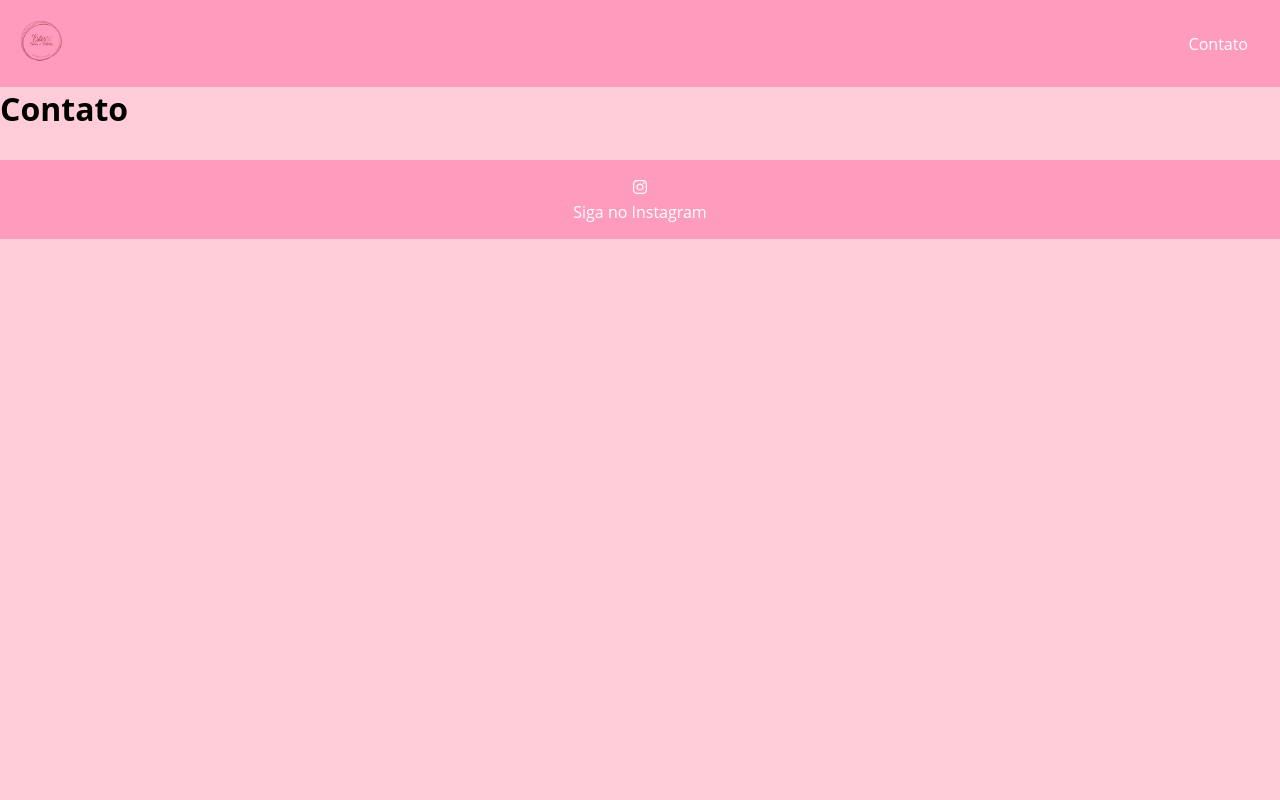
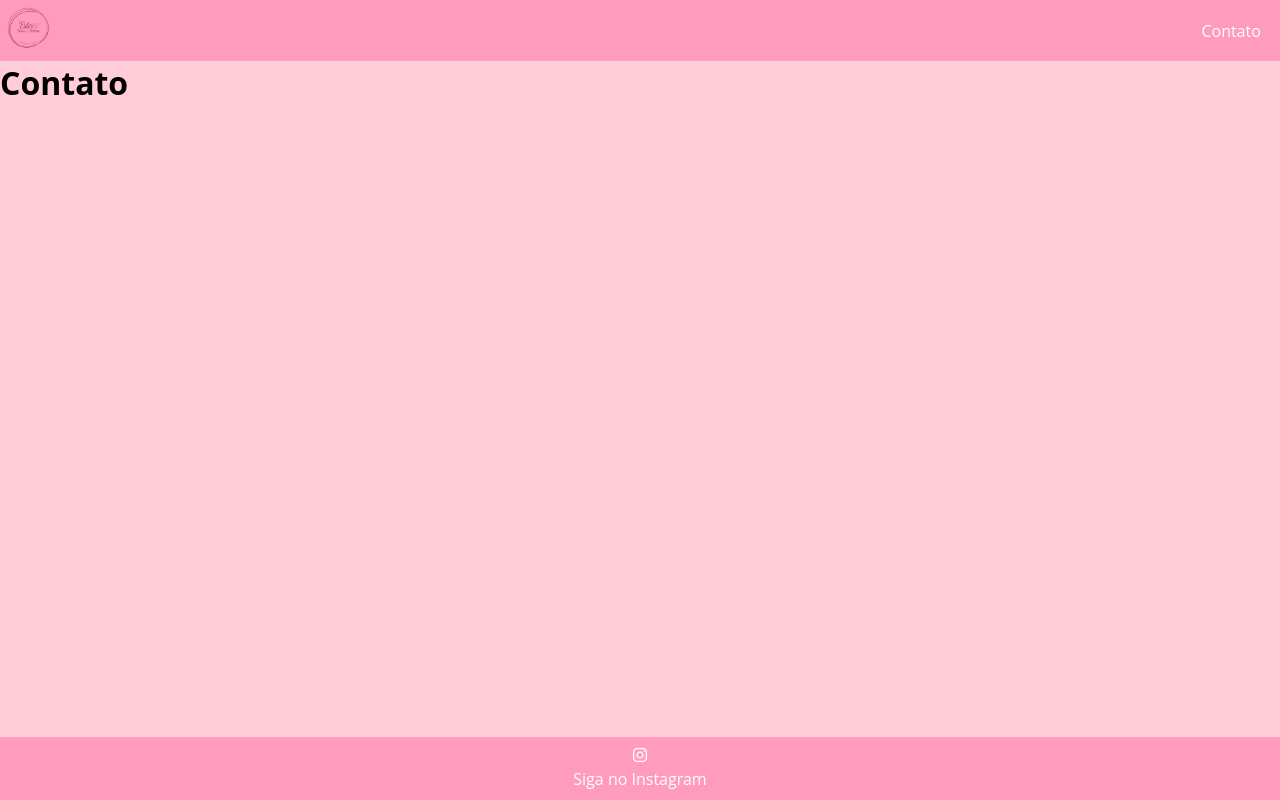
Before and after one commit to euplayer2/cardapio-ester, a React (Create React App) app: page /cardapio-ester/contato in a window 1280 px wide. Built offline with nearby package versions, Linux system fonts and the light colour scheme.

Commit message:
atualizações

```diff
--- a/package.json
+++ b/package.json
@@ -2,8 +2,6 @@
   "name": "ester",
   "version": "0.1.0",
   "homepage": "https://euplayer2.github.io/cardapio-ester/",
-  "private": true,
-
   "private": true,
   "dependencies": {
     "@testing-library/jest-dom": "^5.17.0",
@@ -11,6 +9,7 @@
     "@testing-library/user-event": "^13.5.0",
     "react": "^18.3.1",
     "react-dom": "^18.3.1",
+    "react-icons": "^5.3.0",
     "react-router-dom": "^6.26.0",
     "react-scripts": "5.0.1",
     "web-vitals": "^2.1.4"
--- a/src/components/layout/Cards.module.css
+++ b/src/components/layout/Cards.module.css
@@ -1,10 +1,10 @@
 .card {
   background-color: #ffeef2;
-  width: 100px;
-  height: 145px;
+  width: 105px;
+  height: 147px;
   border-radius: 6.7px;
   box-shadow: 2.2px 2.2px 6.7px #0000004e;
-  margin-left: 2.2px;
+  margin-left: 1px;
 }
 
 .card img {
@@ -19,12 +19,15 @@
   flex-direction: column;
   justify-content: center;
   align-items: center;
-  gap: 2.2px;
+  gap: 1.8px;
   height: 50%;
 }
 
 .card h1 {
   font-size: 0.68rem;
+  text-align: center;
+  margin-left: 1.5px;
+  margin-right: 1.5px;
 }
 
 .card h2 {
--- a/src/components/layout/Footer.js
+++ b/src/components/layout/Footer.js
@@ -5,9 +5,8 @@ function Footer () {
 return (
 <footer className={styles.footer}>
         <ul className={styles.social_list}>
-            <li>
-                <FaInstagram/>
-            </li>
+            <a href="https://www.instagram.com/ester.bolosedelicias/">
+                <FaInstagram/></a>
         </ul>
         <p> Siga no Instagram </p>
     </footer>
--- a/src/components/layout/Footer.module.css
+++ b/src/components/layout/Footer.module.css
@@ -3,10 +3,12 @@
 .footer {
     background-color: #FF9CBD ;
     color: #fff;
-    margin-top: 30px;
-    padding: 1em;
+    /*margin-top: 30px;*/
+    padding: 0.6em;
     text-align: center;
     width: 100%;
+    bottom: 0;
+    position: fixed;
 }
 
 .social_list {
@@ -22,3 +24,13 @@ margin: 0.1em;
 .social_list li:hover {
     color:#84314D;
 }
+
+.social_list a {
+    text-decoration: none;
+    color: #fff;
+}
+
+.social_list a:hover {
+    text-decoration: none;
+    color: #84314D;
+}
--- a/src/components/layout/Navbar.module.css
+++ b/src/components/layout/Navbar.module.css
@@ -2,7 +2,7 @@
     display: flex;
 justify-content: space-between;
 background-color: #FF9CBD ;
-padding: 1em;
+padding: 0.2em;
 }
 
 .list {
--- a/src/components/pages/Home.js
+++ b/src/components/pages/Home.js
@@ -21,10 +21,10 @@ function Home() {
 
 <div className={styles.card}>
       <Cards
-        titulo="Banoffee"
+        titulo="Banoffee de banana com ninho"
         imagem={prodbanoffee}
         preco="R$7,99"
-        Link="https://wa.me/5586998462723?text=Olá,%20gostaria%20de%20pedir%20um%20banoffee
+        link="https://wa.me/5586998462723?text=Olá,%20gostaria%20de%20pedir%20um%20banoffee
         "
       />
       <Cards
@@ -38,7 +38,7 @@ function Home() {
         titulo="Choconinho"
         imagem={prodninho}
         preco="R$8,99"
-        Link="https://wa.me/5586998462723?text=Olá,%20gostaria%20de%20pedir%20um%20choconinho
+        link="https://wa.me/5586998462723?text=Olá,%20gostaria%20de%20pedir%20um%20choconinho
         "
       />
 
@@ -53,21 +53,21 @@ function Home() {
         titulo="Chocolate"
         imagem={prodminibolochocolate}
         preco="R$5,50"
-        Link="https://wa.me/5586998462723?text=Olá,%20gostaria%20de%20pedir%20um%20mini%20bolo%20de%20chocolate
+        link="https://wa.me/5586998462723?text=Olá,%20gostaria%20de%20pedir%20um%20mini%20bolo%20de%20chocolate
         "
       />
       <Cards
         titulo="Ninho com Óreo"
         imagem={prodminiboloninhooreo}
         preco="R$9,00"
-        Link="https://wa.me/5586998462723?text=Olá,%20gostaria%20de%20pedir%20um%20mini%20bolo%20de%20ninho%20com%20oreo
+        link="https://wa.me/5586998462723?text=Olá,%20gostaria%20de%20pedir%20um%20mini%20bolo%20de%20ninho%20com%20oreo
         "
       />
       <Cards
         titulo="Brigadeiro"
         imagem={prodminibolocenourabrigadeiro}
         preco="R$10,00"
-        Link="https://wa.me/5586998462723?text=Olá,%20gostaria%20de%20pedir%20um%20banoffee
+        link="https://wa.me/5586998462723?text=Olá,%20gostaria%20de%20pedir%20um%20mini%20bolo%20de%20cenoura%20com%20brigadeiro
         "
       />
 
@@ -75,16 +75,22 @@ function Home() {
         titulo="Ninho c/ Nutella"
         imagem={prodminiboloninhonutella}
         preco="R$5,50"
+        link="https://wa.me/5586998462723?text=Olá,%20gostaria%20de%20pedir%20um%20mini%20bolo%20de%20ninho%20com%20nutella
+        "
       />
       <Cards
         titulo="Bolo de Sal"
         imagem={prodminibolosal}
         preco="R$9,00"
+        link="https://wa.me/5586998462723?text=Olá,%20gostaria%20de%20pedir%20um%20mini%20bolo%20de%20sal
+        "
       />
       <Cards
         titulo="Ninho c/ Óreo"
         imagem={prodminiboloninhooreo}
         preco="R$9,00"
+        link="https://wa.me/5586998462723?text=Olá,%20gostaria%20de%20pedir%20um%20mini%20bolo%20de%20ninho%20com%20oreo
+        "
       />
 
     </div>
```
Also changed, not shown: src/components/layout/Container.js (deleted), 1 other file (tests, documents, lock files or other folders).
